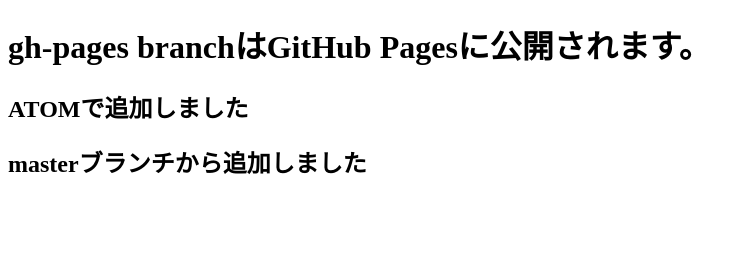
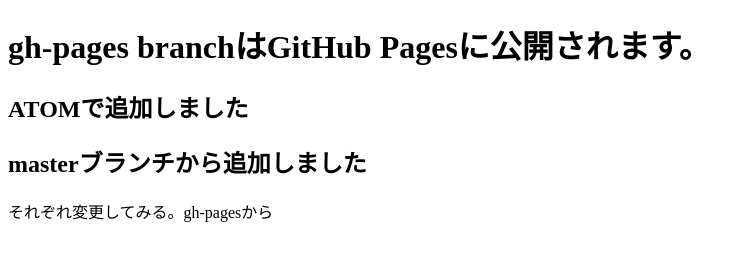
Before and after one commit to ay-sugiura/git-study, a plain HTML site: page index.html in a window 1280 px wide. Shown: the whole page, without its empty margins (0-747 px from the left). Drawn offline with Linux system fonts and the light colour scheme.

Commit message:
gh-pagesのコミット

```diff
--- a/index.html
+++ b/index.html
@@ -8,5 +8,6 @@
             <h1>gh-pages branchはGitHub Pagesに公開されます。</h1>
             <h2>ATOMで追加しました</h2>
 	    <h2>masterブランチから追加しました</h2>
+	    <p>それぞれ変更してみる。gh-pagesから</p>
       </body>
 </html>
```
